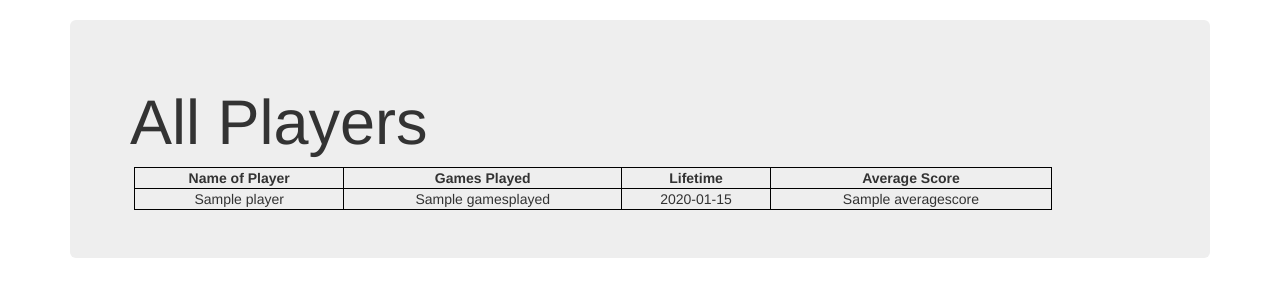
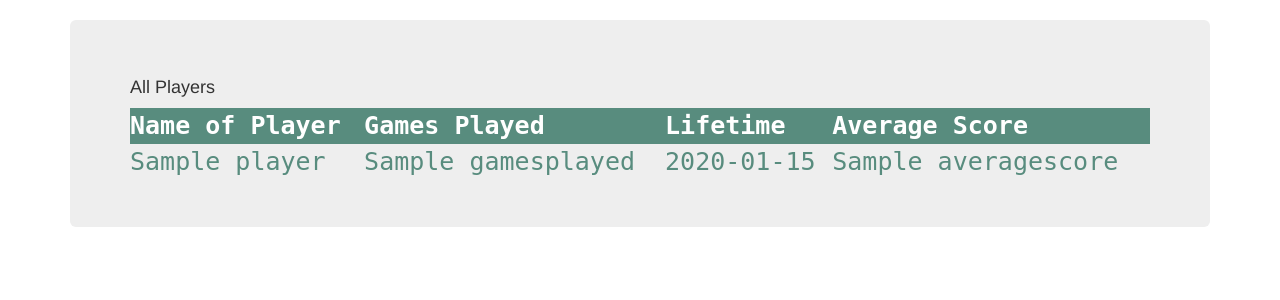
Before and after one commit to BTST/ProjectMJ, a Flask app: template templates/players.html in a window 1280 px wide. Shown: the part 52-352 px from the top of the page. Run offline with Flask 2, Linux system fonts and the light colour scheme; the template is opened without the code that fills it: most values are stand-ins (such as "Sample title", 1, 10 or a date in 2020); some libraries are stand-ins or nearby versions.

Commit message:
update table

```diff
--- a/static/style1.css
+++ b/static/style1.css
@@ -1,7 +1,15 @@
-table, th, td {
-    border: 1px solid black;
-    text-align: center;
-    margin-left: 4px;
+table {
+border-collapse: collapse;
+width: 100%;
+color: #588c7e;
+font-family: monospace;
+font-size: 25px;
+text-align: left;
+}
+
+th {
+background-color: #588c7e;
+color: white;
 }
 
 .col-md-3 {
--- a/templates/players.html
+++ b/templates/players.html
@@ -3,9 +3,8 @@
 {% block content %}
 <div class='container'>
   <div class="jumbotron">
-<h1>All Players </h1>
-
-<table style="width:90%">
+<h4>All Players </h4>
+<table>
   <tr>
     <th>Name of Player</th>
     <th>Games Played</th>
```
